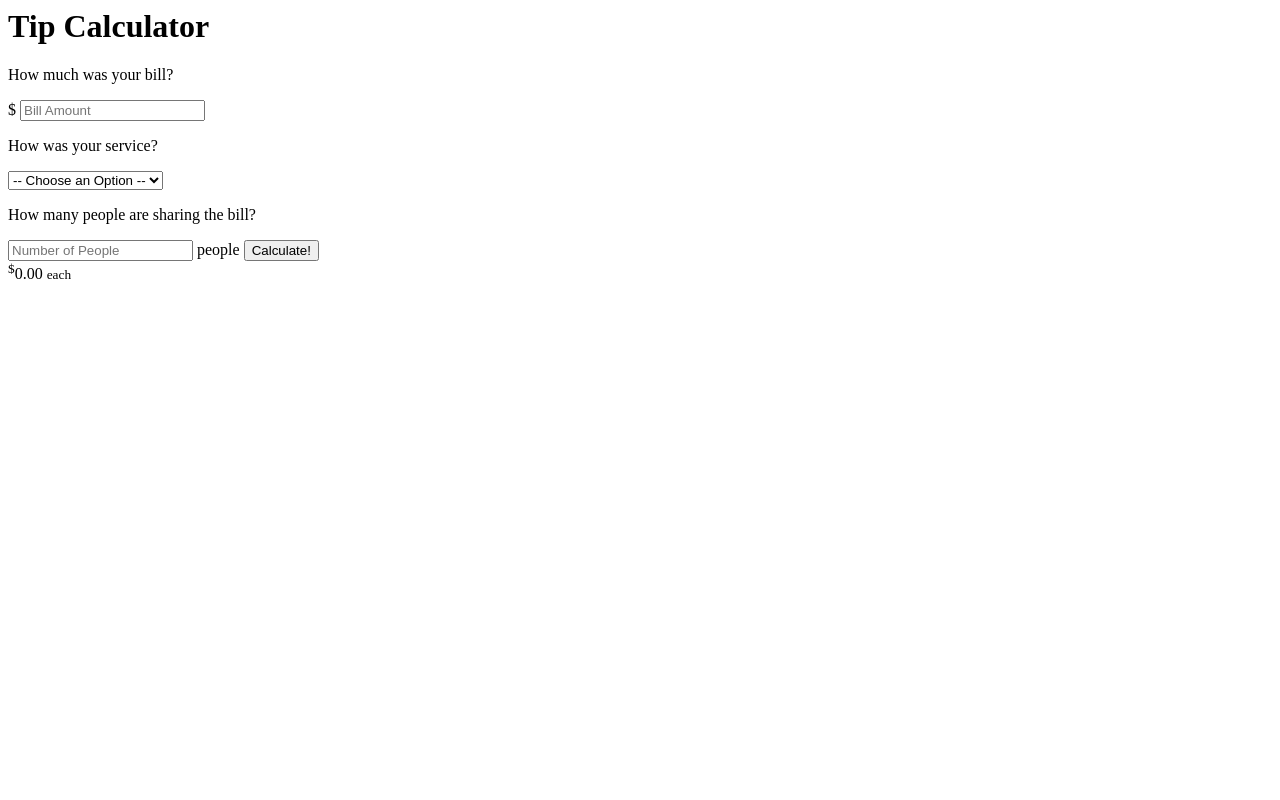
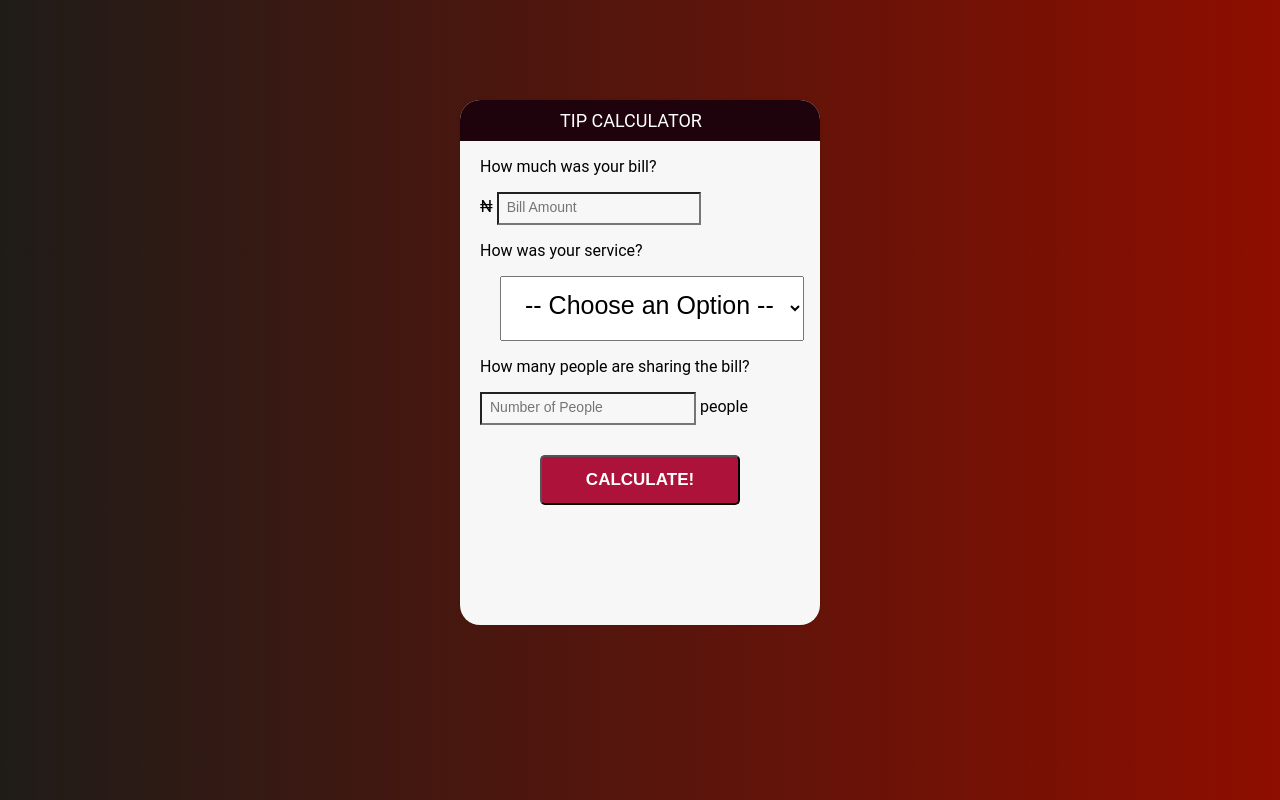
Before and after one commit to emmanueliyanu21/javascript-tip-clock, a plain HTML site: page index.html in a window 1280 px wide. Drawn offline with Linux system fonts and the light colour scheme.

Commit message:
few changes

```diff
--- a/index.html
+++ b/index.html
@@ -5,6 +5,7 @@
     <meta name="viewport" content="width=device-width, initial-scale=1.0">
     <meta http-equiv="X-UA-Compatible" content="ie=edge">
     <title>Javascript Tip Calculator</title>
+    <link rel="stylesheet" href="style.css">
 </head>
 
 <body>
@@ -16,7 +17,7 @@
             <form>
                 <p>How much was your bill?
                     <p>
-                        $ <input id="billamt" type="text" placeholder="Bill Amount">
+                        &#8358; <input id="billamt" type="text" placeholder="Bill Amount">
 
                         <p>How was your service?
                             <p>
@@ -37,7 +38,7 @@
         </div>
         <!--calculator end-->
         <div id="totalTip">
-            <sup>$</sup><span id="tip">0.00</span>
+            <sup>&#8358;</sup><span id="tip">0.00</span>
             <small id="each">each</small>
         </div>
         <!--totalTip end-->
@@ -45,7 +46,7 @@
     </div>
     <!--container end-->
 
-    <script type="text/javascript" src="tipcalculator.js"></script>
+    <script type="text/javascript" src="main.js"></script>
 </body>
 
 </html>
```
